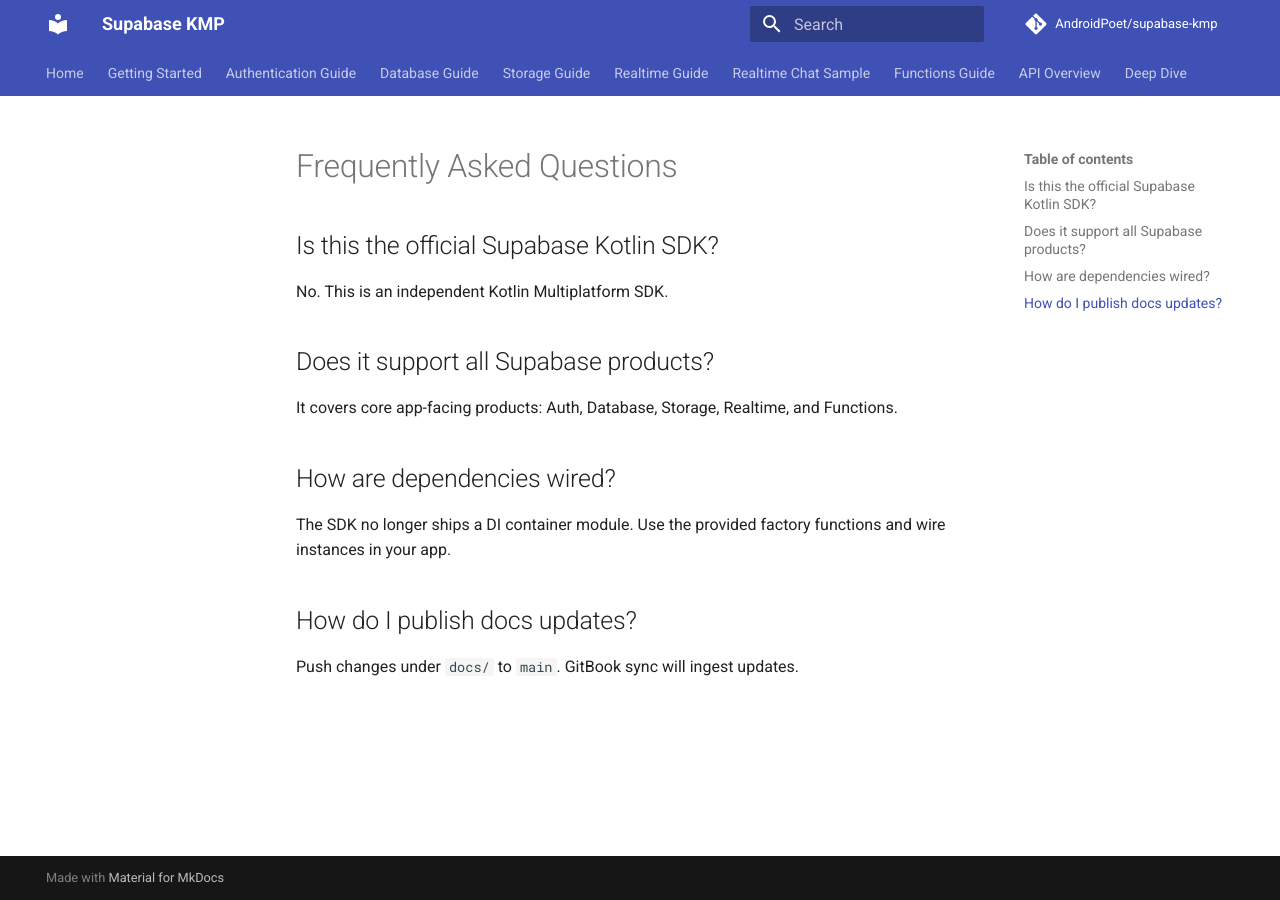
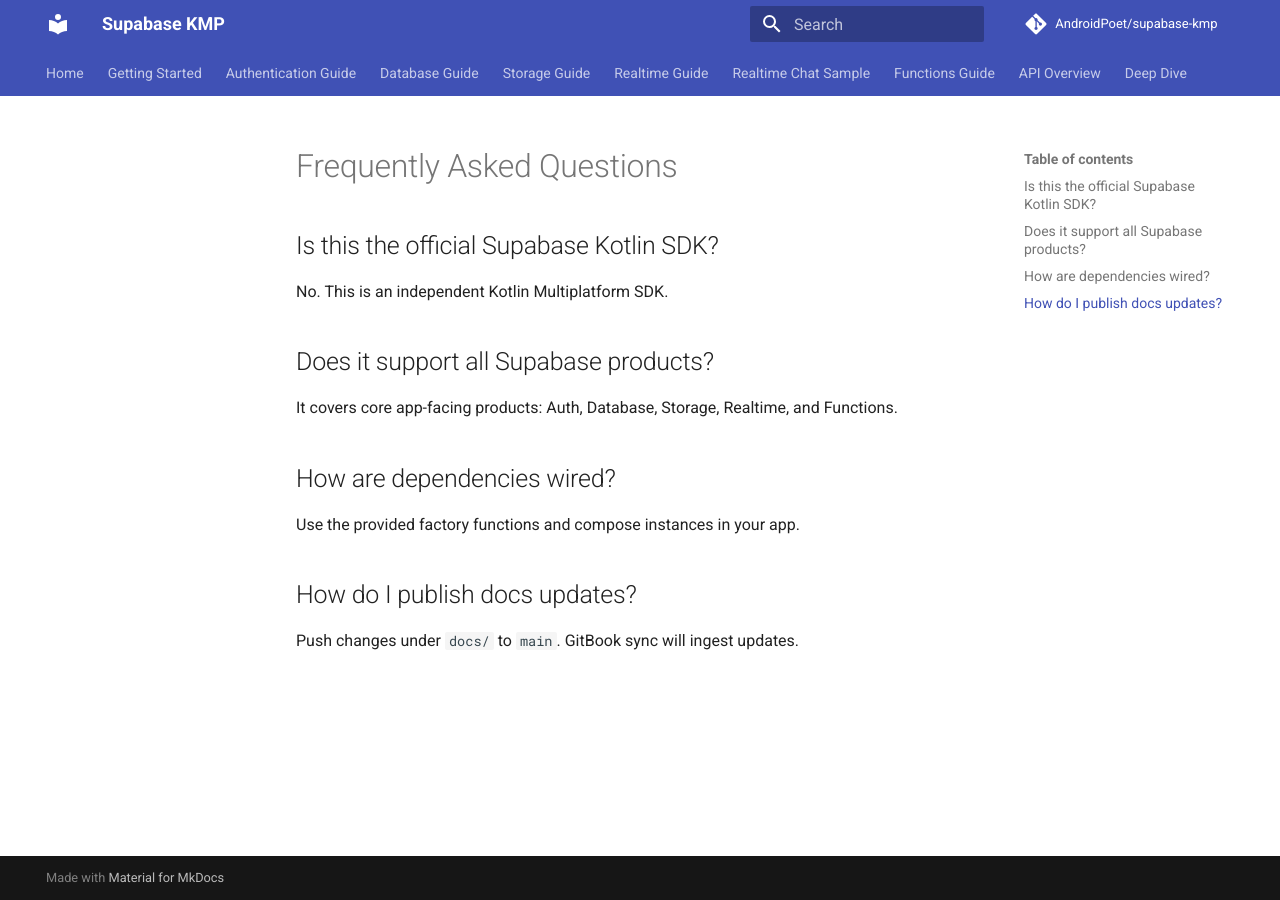
Before and after one commit to AndroidPoet/supabase-kmp, an MkDocs documentation site: the page built from docs/faq/faq.md, in a window 1280 px wide. Built offline with MkDocs 1.6.1 and Material for MkDocs 9.7.7, drawn with Linux system fonts in a browser that asks for light colours; comment, search, counter and statistics services are not loaded.

Commit message:
Add manual build trigger and simplify FAQ composition wording

```diff
--- a/docs/faq/faq.md
+++ b/docs/faq/faq.md
@@ -10,7 +10,7 @@ It covers core app-facing products: Auth, Database, Storage, Realtime, and Funct
 
 ## How are dependencies wired?
 
-The SDK no longer ships a DI container module. Use the provided factory functions and wire instances in your app.
+Use the provided factory functions and compose instances in your app.
 
 ## How do I publish docs updates?
 
```
Also changed, not shown: 1 other file.
